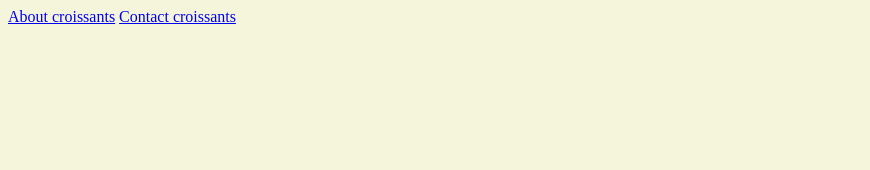
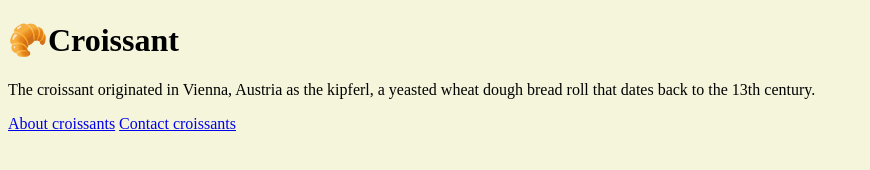
Before and after one commit to randi0694/multiple-page-challenge, a plain HTML site: page index.html in a window 1280 px wide. Shown: the whole page, without its empty margins (0-870 px from the left). Drawn offline with Linux system fonts and the light colour scheme.

Commit message:
Added h1 and p to index.html

```diff
--- a/index.html
+++ b/index.html
@@ -7,6 +7,11 @@
     <title>Croissant Home</title>
   </head>
   <body>
+    <h1>🥐Croissant</h1>
+    <p>
+      The croissant originated in Vienna, Austria as the kipferl, a yeasted
+      wheat dough bread roll that dates back to the 13th century.
+    </p>
     <a href="/about.html">About croissants</a>
     <a href="/contact.html">Contact croissants</a>
   </body>
```
